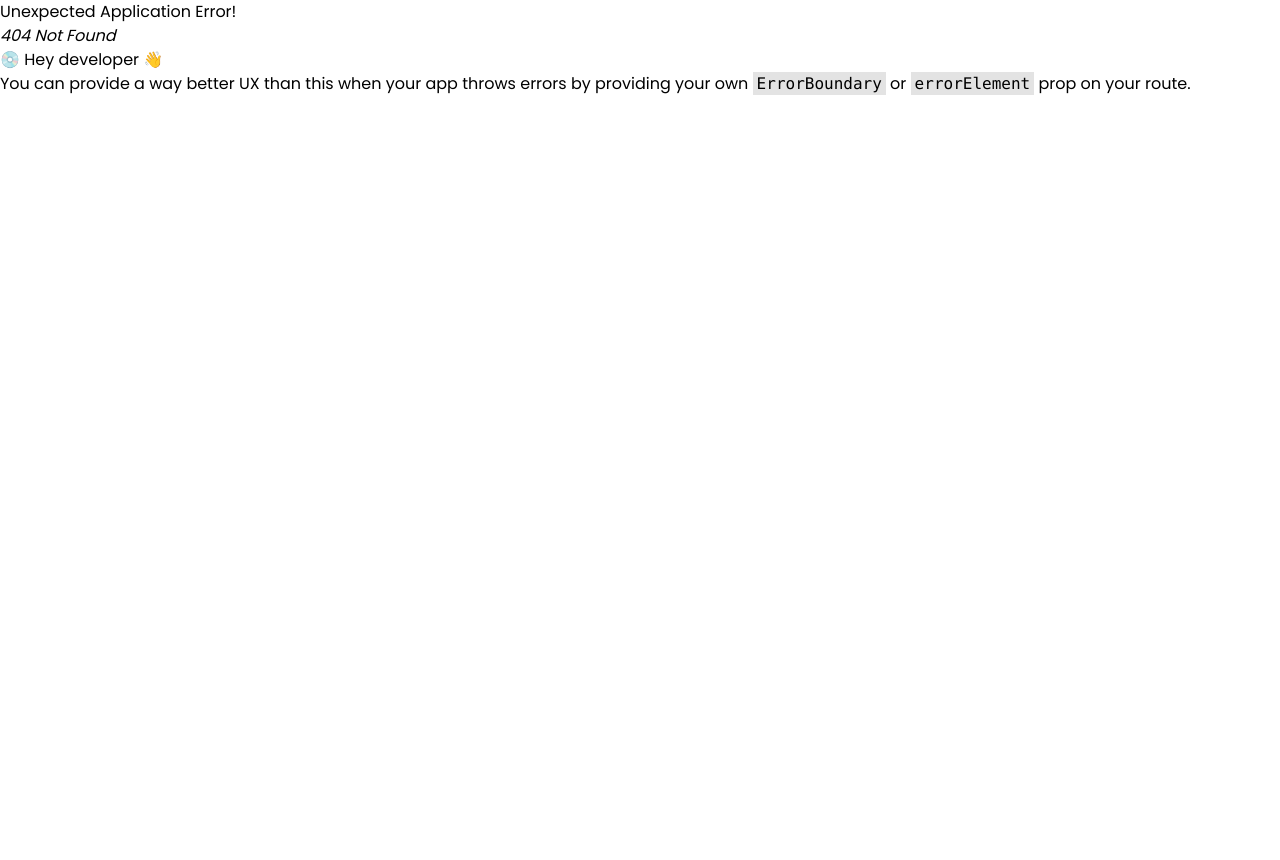
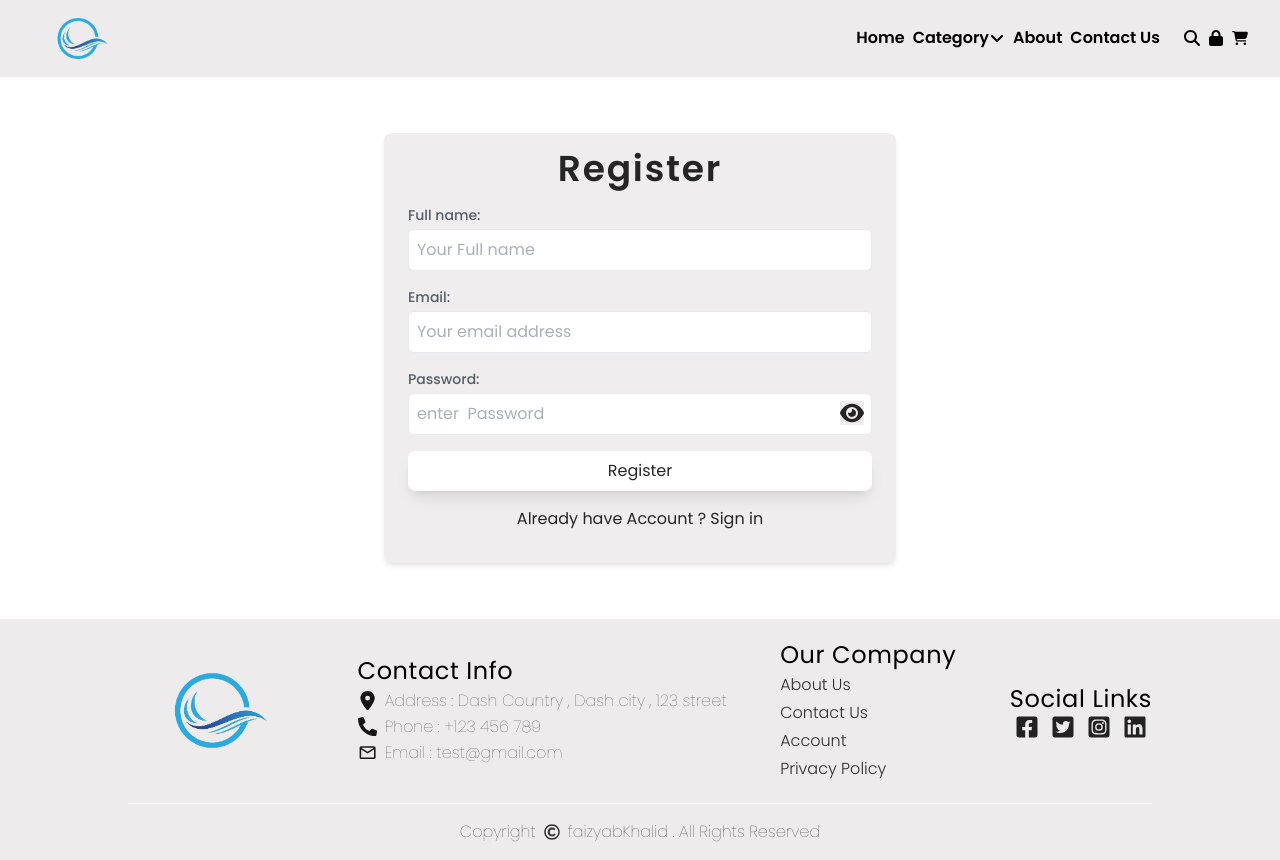
Before and after one commit to Faiz510/mern_ecom_project, a React (Vite) app in the folder frontend/: page /register in a window 1280 px wide. Before the commit this address had no page. Before the commit the page ends 800 px from the top, so only its background shows below. Built offline with nearby package versions, Linux system fonts and the light colour scheme.

Commit message:
[FR-011] Register / sigin Page completed
- Register and sigin page completed with required form input fields

```diff
--- a/frontend/src/components/Navbar/Navbar.tsx
+++ b/frontend/src/components/Navbar/Navbar.tsx
@@ -1,5 +1,5 @@
 import { useState, useEffect } from "react";
-import { NavLink } from "react-router-dom";
+import { Link, NavLink } from "react-router-dom";
 import LogoImg from "../../assests/logo.png";
 import {
   FaMagnifyingGlass,
@@ -144,7 +144,9 @@ const Navbar = () => {
                 <FaMagnifyingGlass />
               </li>
               <li>
-                <FaLock />
+                <Link to={"/register"}>
+                  <FaLock />
+                </Link>
               </li>
               <li>
                 <FaCartShopping />
--- a/frontend/src/main.tsx
+++ b/frontend/src/main.tsx
@@ -15,6 +15,8 @@ import { Provider } from "react-redux";
 import ShopPage from "./pages/Shop/ShopPage";
 import AboutPage from "./pages/About/AboutPage";
 import ContactPage from "./pages/Contact/ContactPage";
+import Register from "./pages/SignPage/Register";
+import SignIn from "./pages/SignPage/SignIn";
 
 const router = createBrowserRouter(
   createRoutesFromElements(
@@ -23,6 +25,8 @@ const router = createBrowserRouter(
       <Route path="about" element={<AboutPage />} />
       <Route path="contact" element={<ContactPage />} />
       <Route path="products" element={<ShopPage />} />
+      <Route path="register" element={<Register />} />
+      <Route path="signin" element={<SignIn />} />
       <Route path="products/:id" element={<ProductPage />} />
     </Route>
   )
--- a/frontend/src/pages/Contact/ContactPage.tsx
+++ b/frontend/src/pages/Contact/ContactPage.tsx
@@ -11,7 +11,7 @@ const ContactPage = () => {
       <section className="my-20 w-[90vw] mx-auto">
         <div className="flex flex-col-reverse md:flex-row">
           {/* Content */}
-          <div className="md:w-1/2 flex justify-center items-center p-8 opacity-85 max-w-2xl">
+          <div className="md:w-1/2 flex justify-center items-center py-4 opacity-85 max-w-2xl">
             <form className="max-w-md mx-auto">
               <h3 className="text-4xl font-semibold mb-4 tracking-wider">
                 Contact Us
--- /dev/null
+++ b/frontend/src/pages/SignPage/Register.tsx
@@ -0,0 +1,112 @@
+import React, { useState } from "react";
+import { FaEye, FaEyeSlash } from "react-icons/fa6";
+import { Link } from "react-router-dom";
+
+const Register = () => {
+  const [showPassword, setShowPassword] = useState<boolean>(false);
+  const [fullName, setFullName] = useState<string>("");
+  const [email, setEmail] = useState<string>("");
+  const [password, setPassword] = useState<string>("");
+
+  const submitRegisterHandler = (e: React.FormEvent<HTMLFormElement>) => {
+    e.preventDefault();
+
+    const formData = { fullName, email, password };
+    // console.log(formData);
+
+    setFullName("");
+    setEmail("");
+    setPassword("");
+  };
+
+  return (
+    <div className="flex justify-center items-center py-4 opacity-85 w-full ">
+      <form
+        className="w-[60vw] md:w-[50vw] bg-custom-primary px-6 py-4 lg:w-[40vw] mx-auto my-10 rounded-lg shadow-md"
+        onSubmit={submitRegisterHandler}
+      >
+        <h3 className="text-4xl font-semibold mb-4 tracking-wider text-center">
+          Register
+        </h3>
+
+        <div className="mb-4">
+          <label
+            htmlFor="name"
+            className="block text-sm font-medium text-gray-700"
+          >
+            Full name:
+          </label>
+          <input
+            type="text"
+            id="name"
+            name="name"
+            className="mt-1 p-2 w-full border rounded-md"
+            placeholder="Your Full name"
+            required
+            onChange={(e) => setFullName(e.target.value)}
+            value={fullName}
+          />
+        </div>
+
+        <div className="mb-4">
+          <label
+            htmlFor="email"
+            className="block text-sm font-medium text-gray-700"
+          >
+            Email:
+          </label>
+          <input
+            type="email"
+            id="email"
+            name="email"
+            className="mt-1 p-2 w-full border rounded-md"
+            placeholder="Your email address"
+            required
+            value={email}
+            onChange={(e) => setEmail(e.target.value)}
+          />
+        </div>
+
+        <div className="mb-4">
+          <label
+            htmlFor="password"
+            className="block text-sm font-medium text-gray-700"
+          >
+            Password:
+          </label>
+          <div className="relative">
+            <input
+              type={`${!showPassword ? "password" : "text"}`}
+              id="password"
+              name="password"
+              className="mt-1 p-2 w-full border rounded-md"
+              placeholder="enter  Password "
+              required
+              value={password}
+              onChange={(e) => setPassword(e.target.value)}
+            />
+            <span
+              className="absolute right-2 top-3 bg-custom-primary cursor-pointer text-2xl"
+              onClick={() => setShowPassword(!showPassword)}
+            >
+              {!showPassword ? <FaEye /> : <FaEyeSlash />}
+            </span>
+          </div>
+        </div>
+
+        <button
+          type="submit"
+          className="w-full bg-white py-2 rounded-lg text-black font-normal shadow-lg "
+        >
+          Register
+        </button>
+
+        <p className="text-center my-4">
+          Already have Account ? <Link to={"/signin"}>Sign in </Link>
+        </p>
+      </form>
+    </div>
+  );
+};
+
+export default Register;
--- /dev/null
+++ b/frontend/src/pages/SignPage/SignIn.tsx
@@ -0,0 +1,91 @@
+import React, { useState } from "react";
+import { FaEye, FaEyeSlash } from "react-icons/fa6";
+import { Link } from "react-router-dom";
+
+const SignIn = () => {
+  const [showPassword, setShowPassword] = useState<boolean>(false);
+  const [email, setEmail] = useState<string>("");
+  const [password, setPassword] = useState<string>("");
+
+  const submitSiginHanlder = (e: React.FormEvent<HTMLFormElement>) => {
+    e.preventDefault();
+
+    const formData = { email, password };
+    console.log(formData);
+
+    setEmail("");
+    setPassword("");
+  };
+
+  return (
+    <div className="flex justify-center items-center py-4 opacity-85 w-full ">
+      <form
+        className="w-[60vw] md:w-[50vw] bg-custom-primary px-6 py-4 lg:w-[40vw] mx-auto my-10 rounded-lg shadow-md"
+        onSubmit={submitSiginHanlder}
+      >
+        <h3 className="text-4xl font-semibold mb-4 tracking-wider text-center">
+          login
+        </h3>
+
+        <div className="mb-4">
+          <label
+            htmlFor="email"
+            className="block text-sm font-medium text-gray-700"
+          >
+            Email:
+          </label>
+          <input
+            type="email"
+            id="email"
+            name="email"
+            className="mt-1 p-2 w-full border rounded-md"
+            placeholder="Your email address"
+            required
+            value={email}
+            onChange={(e) => setEmail(e.target.value)}
+          />
+        </div>
+
+        <div className="mb-4">
+          <label
+            htmlFor="password"
+            className="block text-sm font-medium text-gray-700"
+          >
+            Password:
+          </label>
+          <div className="relative">
+            <input
+              type={`${!showPassword ? "password" : "text"}`}
+              id="password"
+              name="password"
+              className="mt-1 p-2 w-full border rounded-md"
+              placeholder="enter  Password "
+              required
+              value={password}
+              onChange={(e) => setPassword(e.target.value)}
+            />
+            <span
+              className="absolute right-2 top-3 bg-custom-primary cursor-pointer text-2xl"
+              onClick={() => setShowPassword(!showPassword)}
+            >
+              {!showPassword ? <FaEye /> : <FaEyeSlash />}
+            </span>
+          </div>
+        </div>
+
+        <button
+          type="submit"
+          className="w-full bg-white py-2 rounded-lg text-black font-normal shadow-lg "
+        >
+          Signin
+        </button>
+
+        <p className="text-center my-4">
+          No Account ? <Link to={"/register"}>Create One </Link>
+        </p>
+      </form>
+    </div>
+  );
+};
+
+export default SignIn;
```
